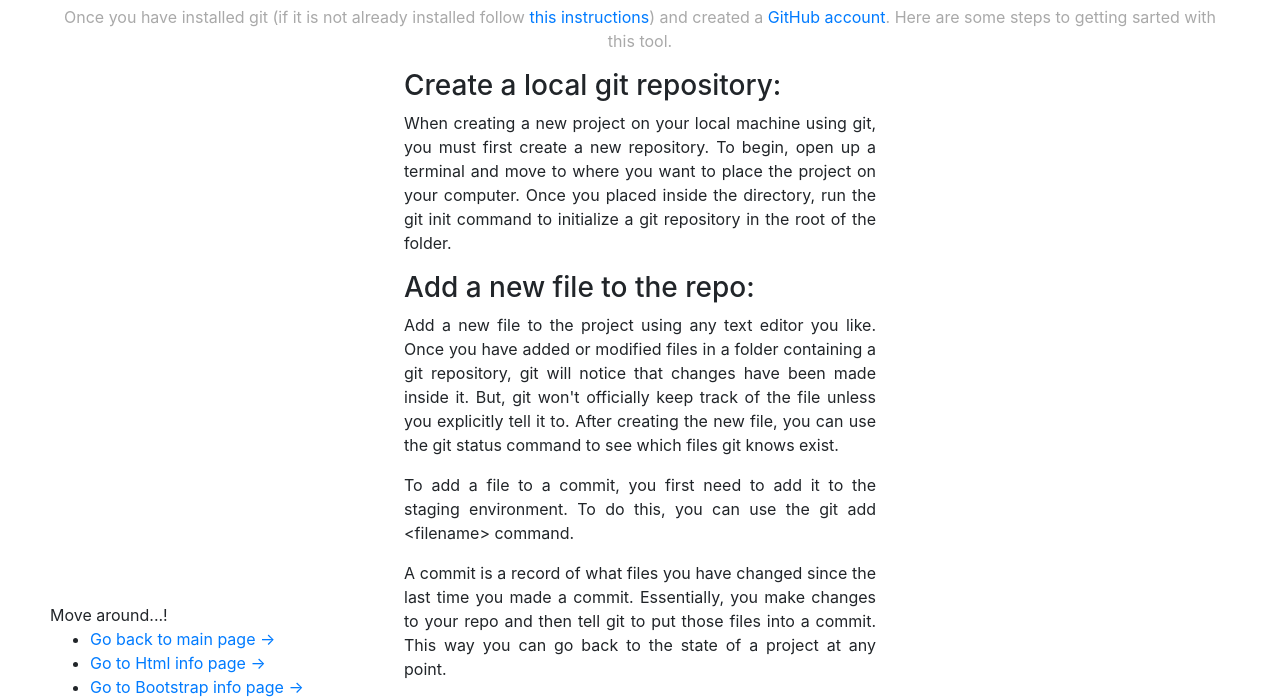
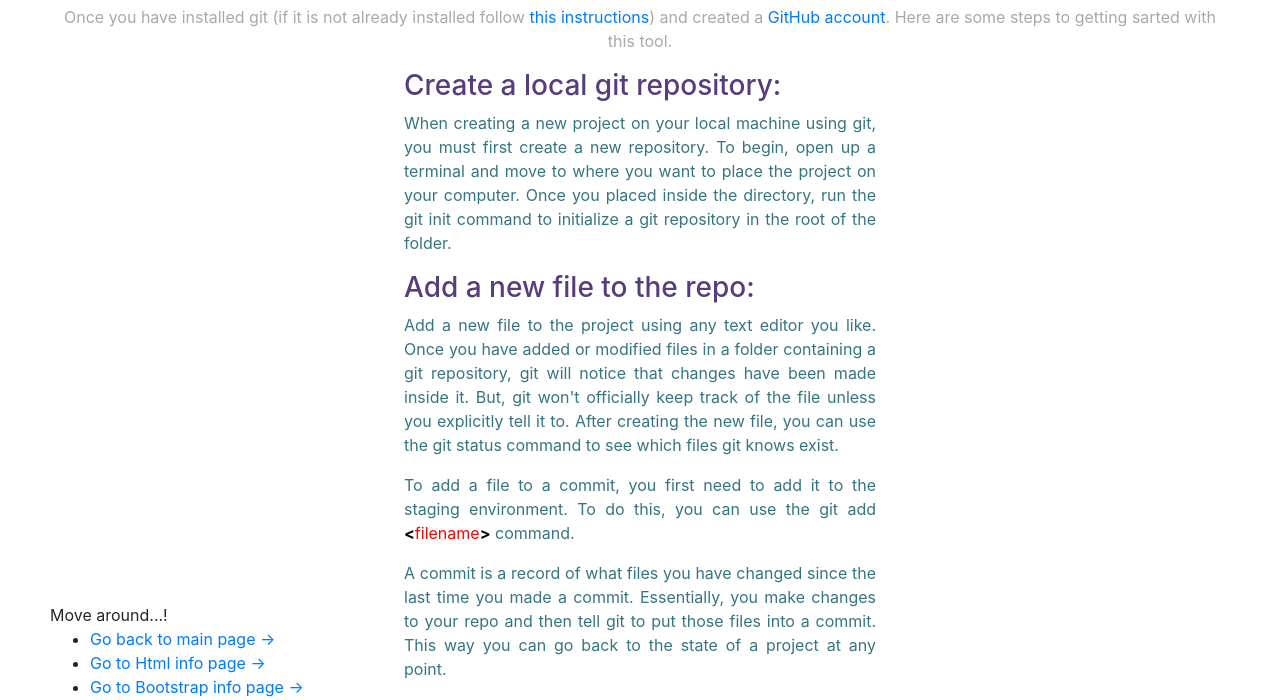
Before and after one commit to Cristopher95/project0, a plain HTML site: page page3.html in a window 1280 px wide. Shown: the part 91-791 px from the top of the page. Drawn offline with nearby package versions, Linux system fonts and the light colour scheme; files that its build step writes are made by us from their sources.

Commit message:
sass added to project0

```diff
--- a/mycss.css
+++ b/mycss.css
@@ -28,12 +28,29 @@ body {
         background-color: #F06722;
         font-weight: bold;
 }
-#footer{
-        position: sticky;
-        bottom: 10px;
-}
 #body-text{
         margin-left: 30%;
         margin-right: 30%;
         text-align: justify;
 }
+span span{
+        font-weight: bold;
+        color: black;
+}
+
+p > span{
+        color: red;
+}
+
+@media(min-width: 1000px){
+        #footer{
+                position: sticky;
+                bottom: 10px;
+        }
+}
+
+@media(max-width: 999px){
+        #footer{
+                position: static;
+        }
+}
--- /dev/null
+++ b/mysass.scss
@@ -0,0 +1,19 @@
+$color: #563D7C;
+
+%gitText{
+	color: #36757F;
+}
+
+body{
+	div{
+		div{
+			h3{
+				color: $color;
+			}
+		}
+	}
+}
+
+.step{
+	@extend %gitText
+}
--- a/page3.html
+++ b/page3.html
@@ -5,6 +5,8 @@
         <link rel="stylesheet" href="https://stackpath.bootstrapcdn.com/bootstrap/4.3.1/css/bootstrap.min.css" integrity="sha384-ggOyR0iXCbMQv3Xipma34MD+dH/1fQ784/j6cY/iJTQUOhcWr7x9JvoRxT2MZw1T" crossorigin="anonymous">
 
         <link rel="stylesheet" href="mycss.css">
+
+        <link rel="stylesheet" href="mysass.css">
     </head>
     <body>
     	<div id="top">
@@ -12,17 +14,19 @@
 	    	<p class="main_p">Once you have installed git (if it is not already installed follow <a href="https://git-scm.com/book/en/v2/Getting-Started-Installing-Git">this instructions</a>) and created a <a href="https://github.com/join">GitHub account</a>. Here are some steps to getting sarted with this tool.</p>
     	</div>
     	<div id="body-text">
+    		<div class="step">
 	    		<h3>Create a local git repository:</h3>
 	    		<p>
 	    			When creating a new project on your local machine using git, you must first create a new repository. To begin, open up a terminal and move to where you want to place the project on your computer. Once you placed inside the directory, run the git init command to initialize a git repository in the root of the folder.
 	    		</p>
-
+    		</div>
+    		<div class="step">
 	    		<h3>Add a new file to the repo:</h3>
 	    		<p>
 	    			Add a new file to the project using any text editor you like. Once you have added or modified files in a folder containing a git repository, git will notice that changes have been made inside it. But, git won't officially keep track of the file unless you explicitly tell it to. After creating the new file, you can use the git status command to see which files git knows exist.
 	    		</p>
 	    		<p>
-    			To add a file to a commit, you first need to add it to the staging environment. To do this, you can use the git add <span><</span>filename<span>></span> command.
+	    			To add a file to a commit, you first need to add it to the staging environment. To do this, you can use the git add <span><span><</span>filename<span>></span></span> command.
 	    		</p>
 
 	    		<p>
@@ -31,24 +35,26 @@
 	    		<p>
 	    			Once you have used the git add command to add all the files you want to the staging environment, you can then tell git to package them into a commit using the git commit command.
 	    		</p>
-
+    		</div>
+    		<div class="step">
 	    		<h3>Create a commit:</h3>
 	    		<p>
 	    			Run the command git commit -m "Your message about the commit". The message at the end of the commit should be something related to what the commit contains. Don't put a message like "asdfadsf" or "foobar". That makes the other people who see your commit confused.
 	    		</p>
-
+	    	</div>
+	    	<div class="step">
 	    		<h3>Create a new branch:</h3>
 	    		<p>
 	    			Branches allow you to move back and forth between 'states' of a project. For instance, if you want to add a new page to your website you can create a new branch just for that page without affecting the main part of the project. Once you're done with the page, you can merge your changes from your branch into the master branch. When you create a new branch, Git keeps track of which commit your branch 'branched' off of, so it knows the history behind all the files.
 	    		</p>
 
 	    		<p>
-    			Run git checkout -b <span><</span>my branch name<span>></span>. This command will automatically create a new branch and then 'check you out' on it, meaning git will move you to that branch, off of the master branch.
+	    			Run git checkout -b <span><span><</span>my branch name<span>></span></span>. This command will automatically create a new branch and then 'check you out' on it, meaning git will move you to that branch, off of the master branch.
 	    		</p>
 	    		<p>
 	    			After running the above command, you can use the git branch command to confirm that your branch was created.
 	    		</p>
-
+	    	</div>
     	</div>
         <div id="footer">
 			Move around...!
```
Also changed, not shown: page4.html (line endings or trailing spaces). Lines whose indentation alone changed are shown as unchanged.
